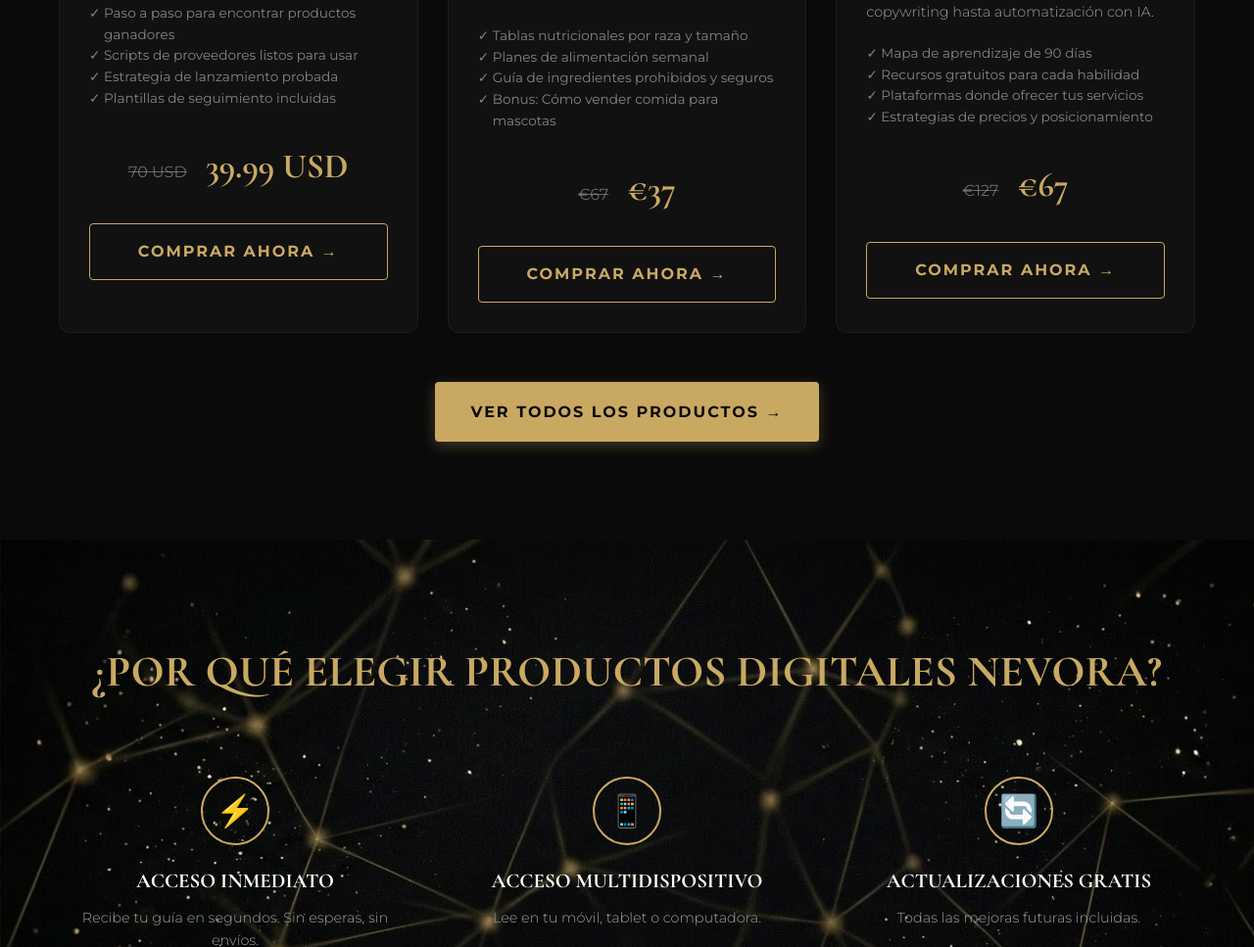
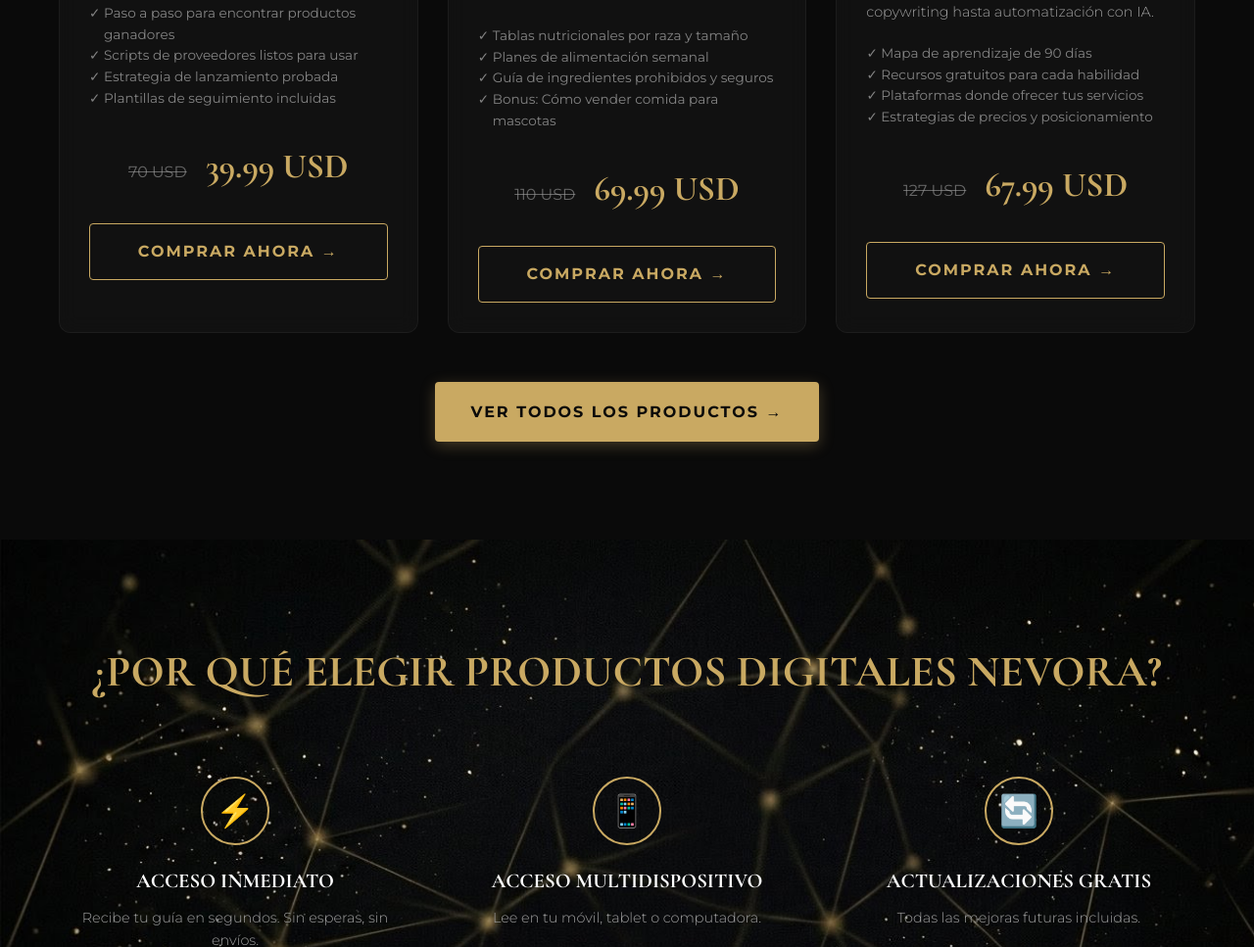
Before and after one commit to daqsystem-prog/Nevora-, a plain HTML site: page index.html in a window 1280 px wide. Shown: the part 2733-3700 px from the top of the page at 98% size. Drawn offline with nearby package versions, Linux system fonts and the light colour scheme.

Commit message:
Update index.html

```diff
--- a/index.html
+++ b/index.html
@@ -100,8 +100,8 @@
                             <li>Bonus: Cómo vender comida para mascotas</li>
                         </ul>
                         <div class="price-area">
-                            <span class="old-price">€67</span>
-                            <span class="current-price">€37</span>
+                            <span class="old-price">110 USD</span>
+                            <span class="current-price">69.99 USD</span>
                         </div>
                         <a href="#" class="cta-button card-btn">COMPRAR AHORA &rarr;</a>
                     </div>
@@ -119,8 +119,8 @@
                             <li>Estrategias de precios y posicionamiento</li>
                         </ul>
                         <div class="price-area">
-                            <span class="old-price">€127</span>
-                            <span class="current-price">€67</span>
+                            <span class="old-price">127 USD</span>
+                            <span class="current-price">67.99 USD</span>
                         </div>
                         <a href="#" class="cta-button card-btn">COMPRAR AHORA &rarr;</a>
                     </div>
```
